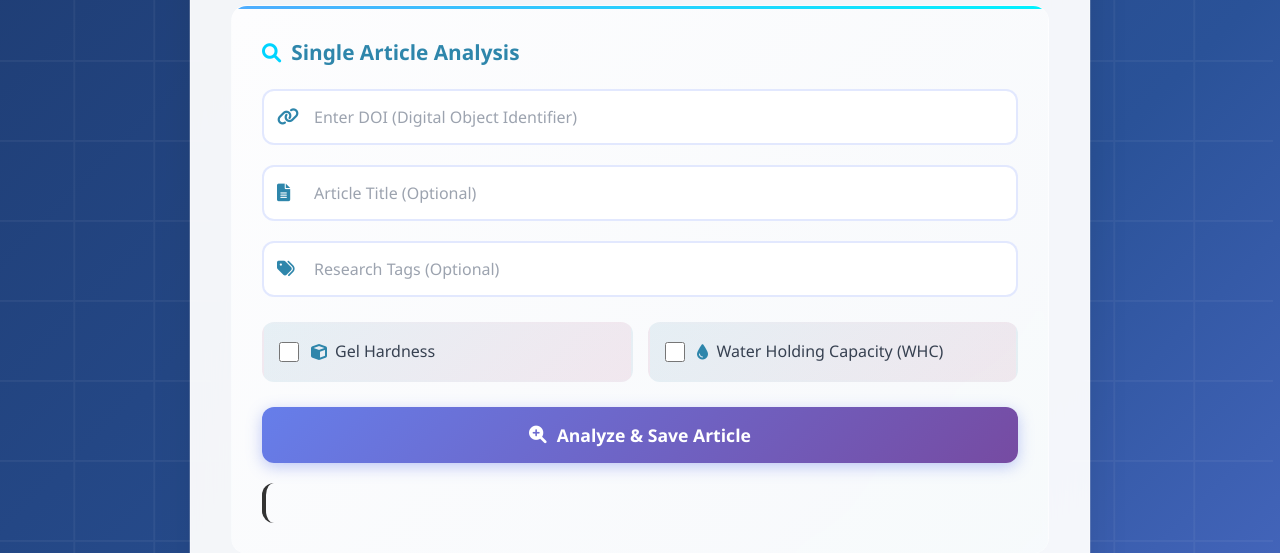
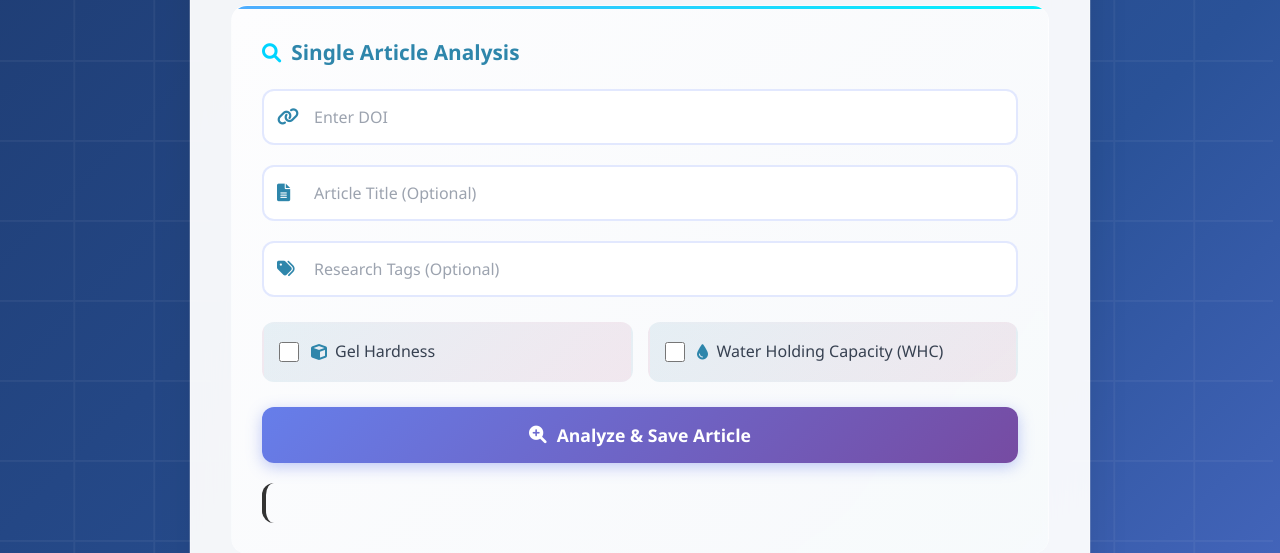
Before and after one commit to Rabiul-Alam-Roni/duplicate-checker-2, a FastAPI app: page / in a window 1280 px wide. Shown: the part 174-727 px from the top of the page. Run offline with FastAPI, Linux system fonts and the light colour scheme.

Commit message:
Update index.html

```diff
--- a/templates/index.html
+++ b/templates/index.html
@@ -374,7 +374,7 @@
 
             <div class="input-group">
                 <i class="fas fa-link"></i>
-                <input type="text" id="doi" placeholder="Enter DOI (Digital Object Identifier)">
+                <input type="text" id="doi" placeholder="Enter DOI">
             </div>
 
             <div class="input-group">
```
